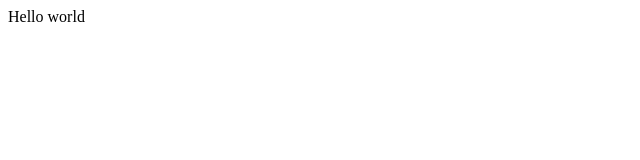
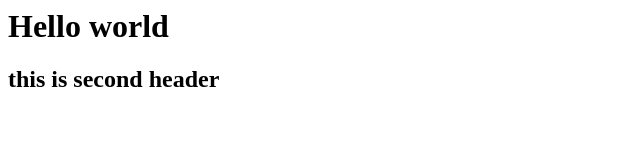
Before and after one commit to tabassum-se/sese, a plain HTML site: page index.html in a window 1280 px wide. Shown: the whole page, without its empty margins (0-640 px from the left). Drawn offline with Linux system fonts and the light colour scheme.

Commit message:
modified index.html to a happier message

```diff
--- a/index.html
+++ b/index.html
@@ -1,6 +1,7 @@
 <html>
 <Header><title>My Webpage</title></header>
 <body>
-Hello world
+<h1>Hello world</h1>
+<h2>this is second header </h2>
 </body>
 </html>
```
